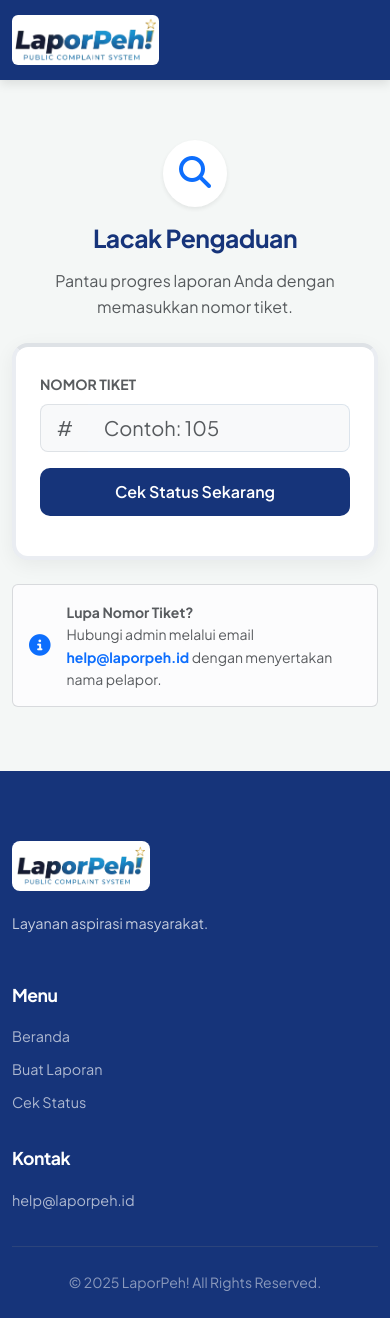
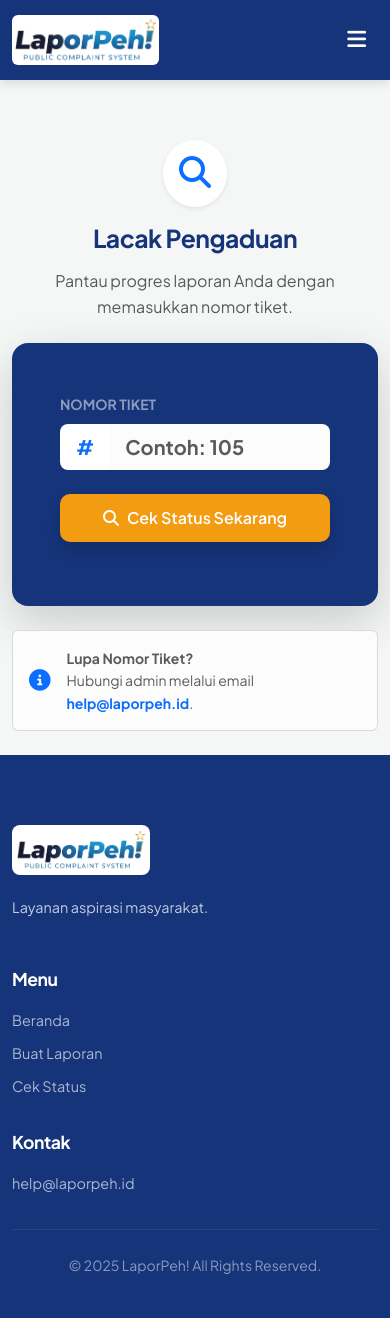
Before and after one commit to FadhilRizqi1/Sistem-Pengaduan-Masyarakat, a PHP site: page /lihat in a window 390 px wide. After the commit the page ends 1274 px from the top, so only its background shows below. Run offline with PHP 8.4, Linux system fonts and the light colour scheme.

Commit message:
feat: add menu button for mobile interface

```diff
--- a/lihat.php
+++ b/lihat.php
@@ -43,6 +43,9 @@
             <a class="navbar-brand" href="index">
                 <img src="images/TeksLogoFix.png" alt="LaporPeh!">
             </a>
+            <button class="navbar-toggler border-0" type="button" data-bs-toggle="collapse" data-bs-target="#navbarNav">
+                <span class="fa fa-bars text-white fs-4"></span>
+            </button>
             <div class="collapse navbar-collapse justify-content-end" id="navbarNav">
                 <ul class="navbar-nav align-items-center">
                     <li class="nav-item"><a class="nav-link" href="index">Beranda</a></li>
@@ -53,7 +56,7 @@
         </div>
     </nav>
 
-    <div class="container pb-5" style="padding-top: 60px; min-height: 80vh;">
+    <div class="container" style="padding-top: 60px; min-height: 80vh;">
 
         <div class="row justify-content-center">
             <div class="col-lg-8 text-center">
@@ -63,19 +66,20 @@
                 <h2 class="mb-3 fw-bold">Lacak Pengaduan</h2>
                 <p class="text-muted mb-4">Pantau progres laporan Anda dengan memasukkan nomor tiket.</p>
 
-                <div class="card-clean p-4 border-top border-4 border-accent text-start">
+                <div class="card-clean p-5 border-0 shadow-lg text-start" style="background-color: var(--primary);">
                     <form method="post">
-                        <label class="form-label fw-bold text-muted small">NOMOR TIKET</label>
-                        <div class="input-group input-group-lg mb-3">
-                            <span class="input-group-text bg-light border-end-0 text-muted">#</span>
-                            <input type="text" class="form-control bg-light border-start-0" name="nomor"
+                        <label class="form-label fw-bold text-white-50 small">NOMOR TIKET</label>
+                        <div class="input-group input-group-lg mb-4">
+                            <span class="input-group-text border-0 text-primary fw-bold bg-white">#</span>
+                            <input type="text" class="form-control border-0 text-primary fw-bold" name="nomor"
                                 placeholder="Contoh: 105" required>
                         </div>
                         <div class="d-grid">
-                            <button class="btn btn-primary-custom" type="submit" name="submit">Cek Status
-                                Sekarang</button>
+                            <button class="btn btn-accent-custom shadow" type="submit" name="submit">
+                                <i class="fa fa-search me-2"></i> Cek Status Sekarang
+                            </button>
                         </div>
-                        <p class="text-danger mt-2 text-start small"><?= @$nomorError ?></p>
+                        <p class="text-warning mt-2 text-start small fw-bold"><?= @$nomorError ?></p>
                     </form>
                 </div>
 
@@ -84,8 +88,7 @@
                     <i class="fa fa-info-circle text-primary fs-4 me-3"></i>
                     <div class="small text-muted">
                         <strong>Lupa Nomor Tiket?</strong><br>
-                        Hubungi admin melalui email <span class="text-primary fw-bold">help@laporpeh.id</span> dengan
-                        menyertakan nama pelapor.
+                        Hubungi admin melalui email <span class="text-primary fw-bold">help@laporpeh.id</span>.
                     </div>
                 </div>
             </div>
```
